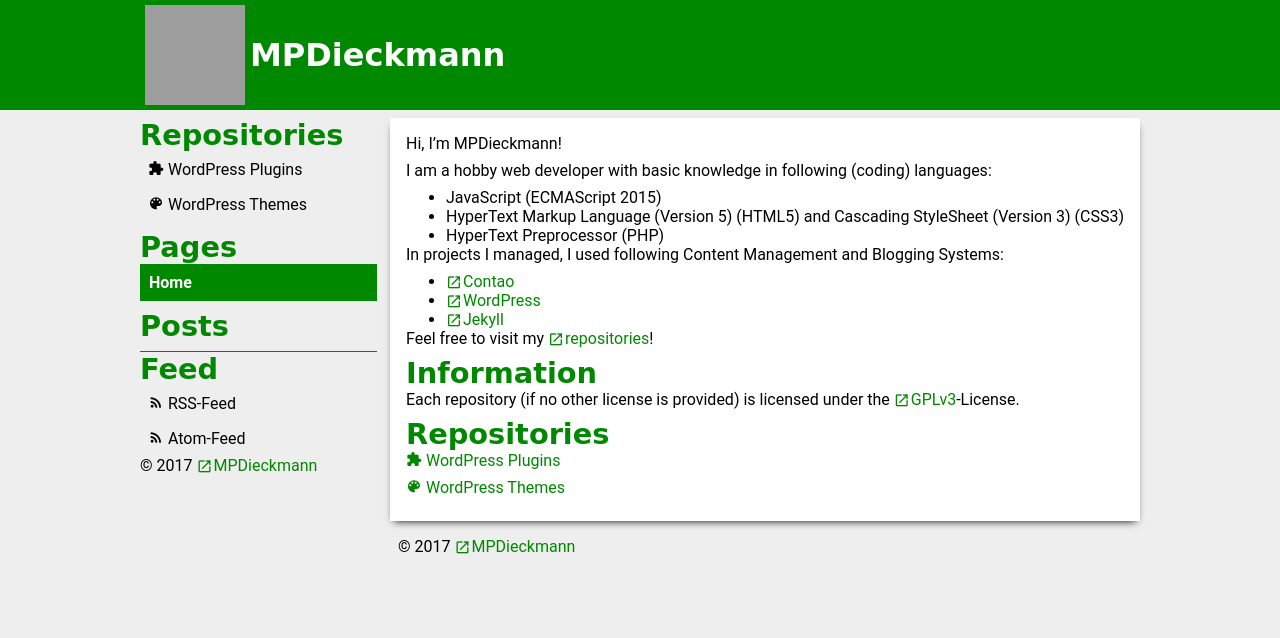
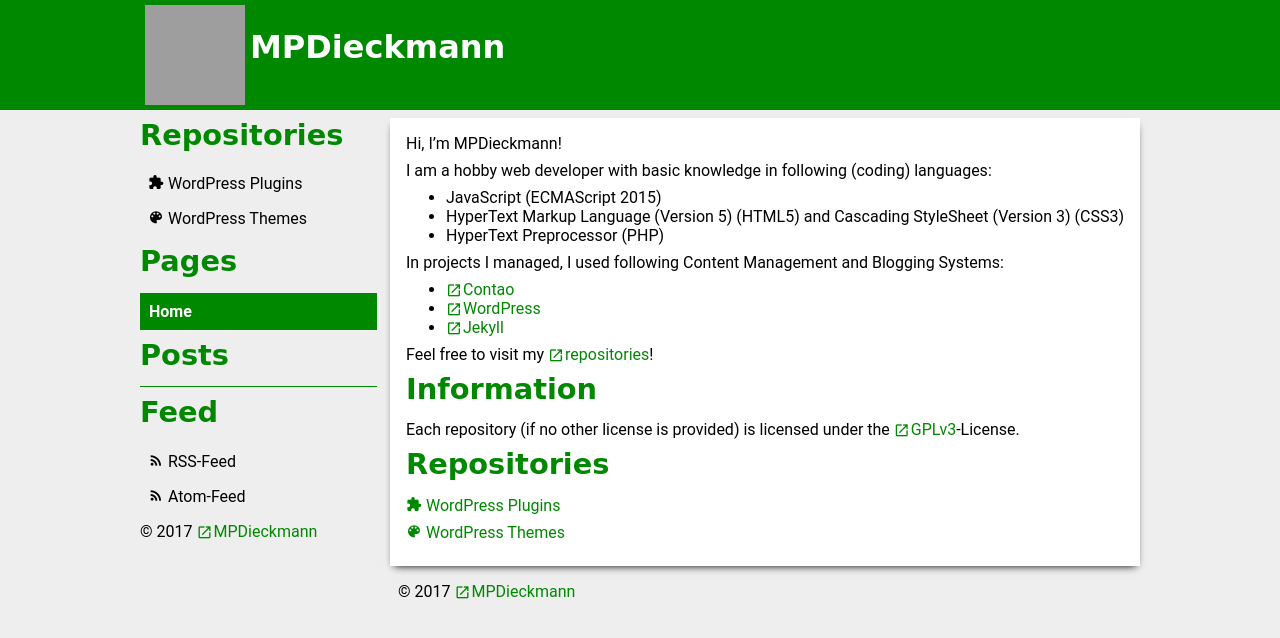
Before and after one commit to MPDieckmann/mpdieckmann.github.io, a Jekyll site: the page built from index.md, in a window 1280 px wide. Shown: the top 638 px of the page. Built offline with Jekyll 4.4.1, drawn with Linux system fonts in a browser that asks for light colours; some web fonts are replaced; grey boxes are pictures that could not be loaded.

Commit message:
Update normalize.scss

```diff
--- a/_sass/normalize.scss
+++ b/_sass/normalize.scss
@@ -7,21 +7,16 @@
 
 h1, h2, h3, h4, h5, h6, .headline,
 hr,
-pre, blockquote,
+p, pre, blockquote,
 figure, figcaption,
 table, caption {
-  margin: 0;
-  padding: 0;
-}
-
-p {
   margin: 0 0 0.5em 0;
   padding: 0;
 }
 
 ol, ul {
   margin-top: 0;
-  margin-bottom: 0;
+  margin-bottom: 0.5em;
   padding-top: 0;
   padding-bottom: 0;
 }
```
